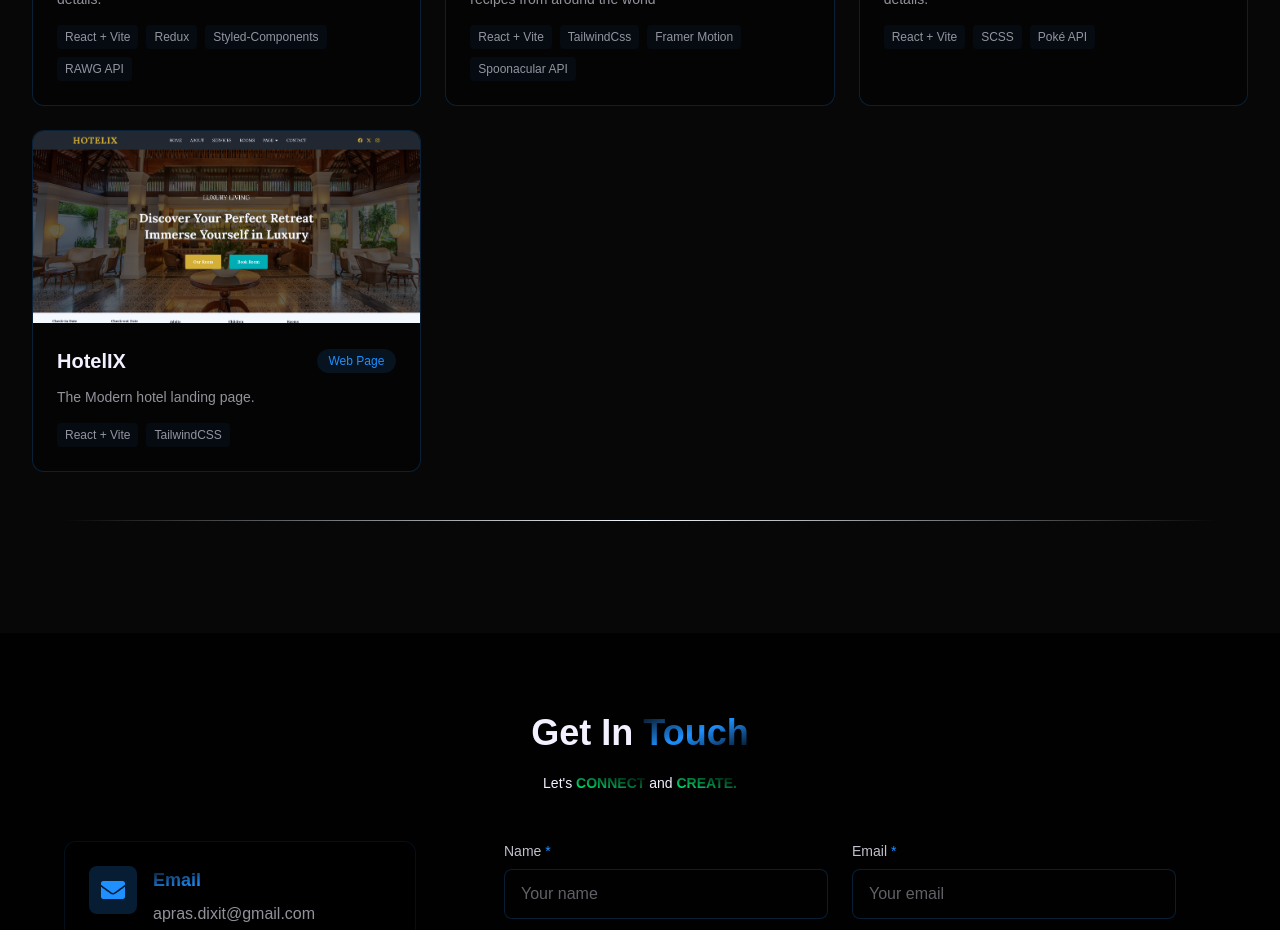
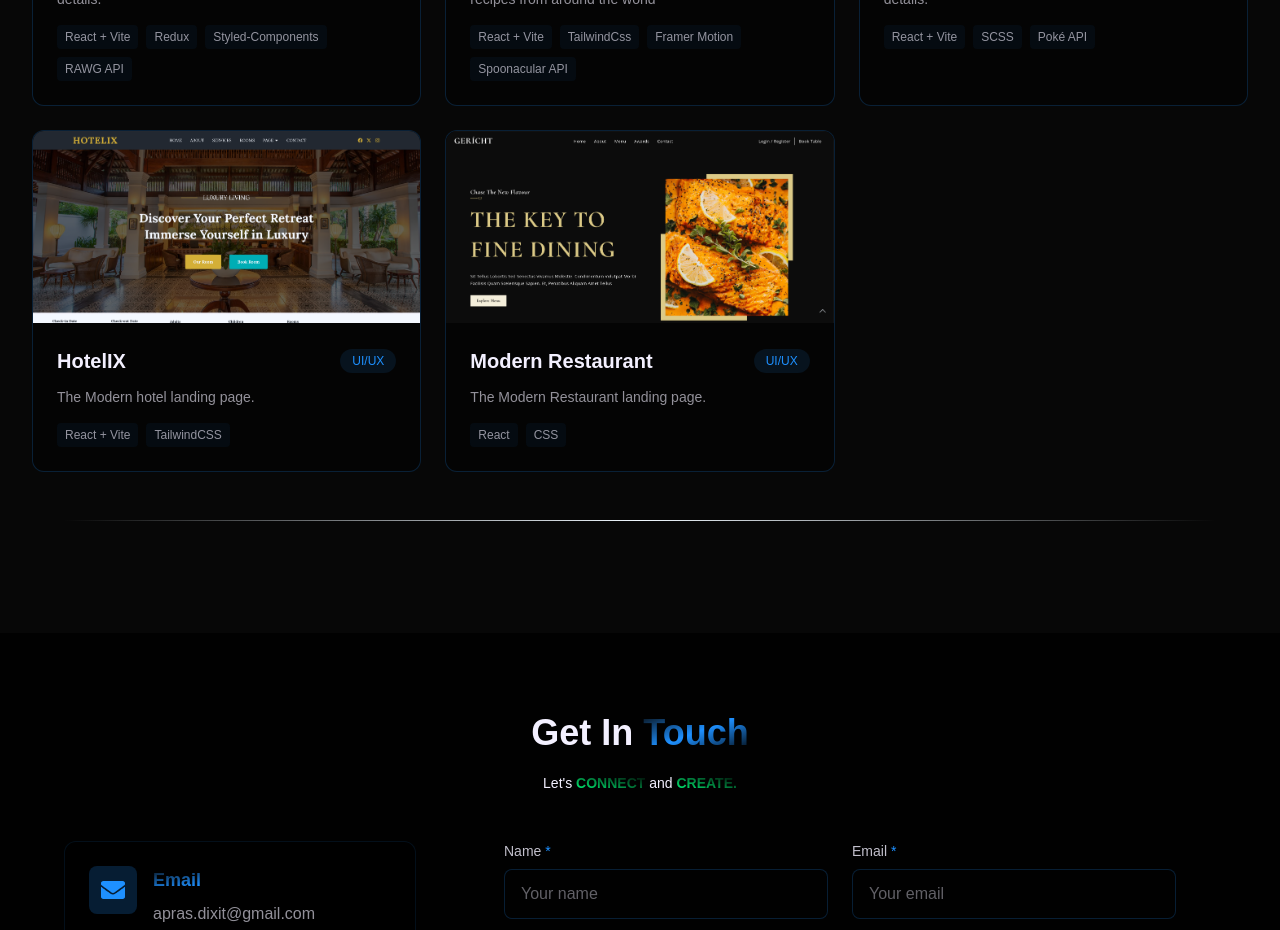
Before and after one commit to PrashantaDA/Portfoliov2, a React (Vite) app: page / in a window 1280 px wide. Shown: the part 3080-4010 px from the top of the page. Built offline with nearby package versions, Linux system fonts and the light colour scheme; a web font is replaced by a local one.

Commit message:
Updated new constant

```diff
--- a/src/constants/index.jsx
+++ b/src/constants/index.jsx
@@ -5,7 +5,7 @@ import { LuLightbulb, LuChartNoAxesCombined } from "react-icons/lu";
 import { SiTypescript, SiTailwindcss, SiVite, SiMongodb, SiKalilinux, SiWireshark, SiMetasploit } from "react-icons/si";
 
 // ProjectImg
-import { Gamexrip, Pokedex, Rexipe, Hotelix } from "../assets/sites/index";
+import { Gamexrip, Pokedex, Rexipe, Hotelix, ModRestro } from "../assets/sites/index";
 
 // NavLinks
 const navLinks = [
@@ -209,9 +209,19 @@ const projectDetails = [
 		details: "The Modern hotel landing page.",
 		img: Hotelix,
 		tech: ["React + Vite", "TailwindCSS"],
-		category: "Web Page",
+		category: "UI/UX",
 		link: "https://hotelix.netlify.app/",
 		github: "https://github.com/PrashantaDA/HotelIX",
+	},
+	{
+		id: 5,
+		title: "Modern Restaurant",
+		details: "The Modern Restaurant landing page.",
+		img: ModRestro,
+		tech: ["React", "CSS"],
+		category: "UI/UX",
+		link: "https://modrestro.netlify.app/",
+		github: "https://github.com/PrashantaDA/ModernRestro",
 	},
 ];
 
```
